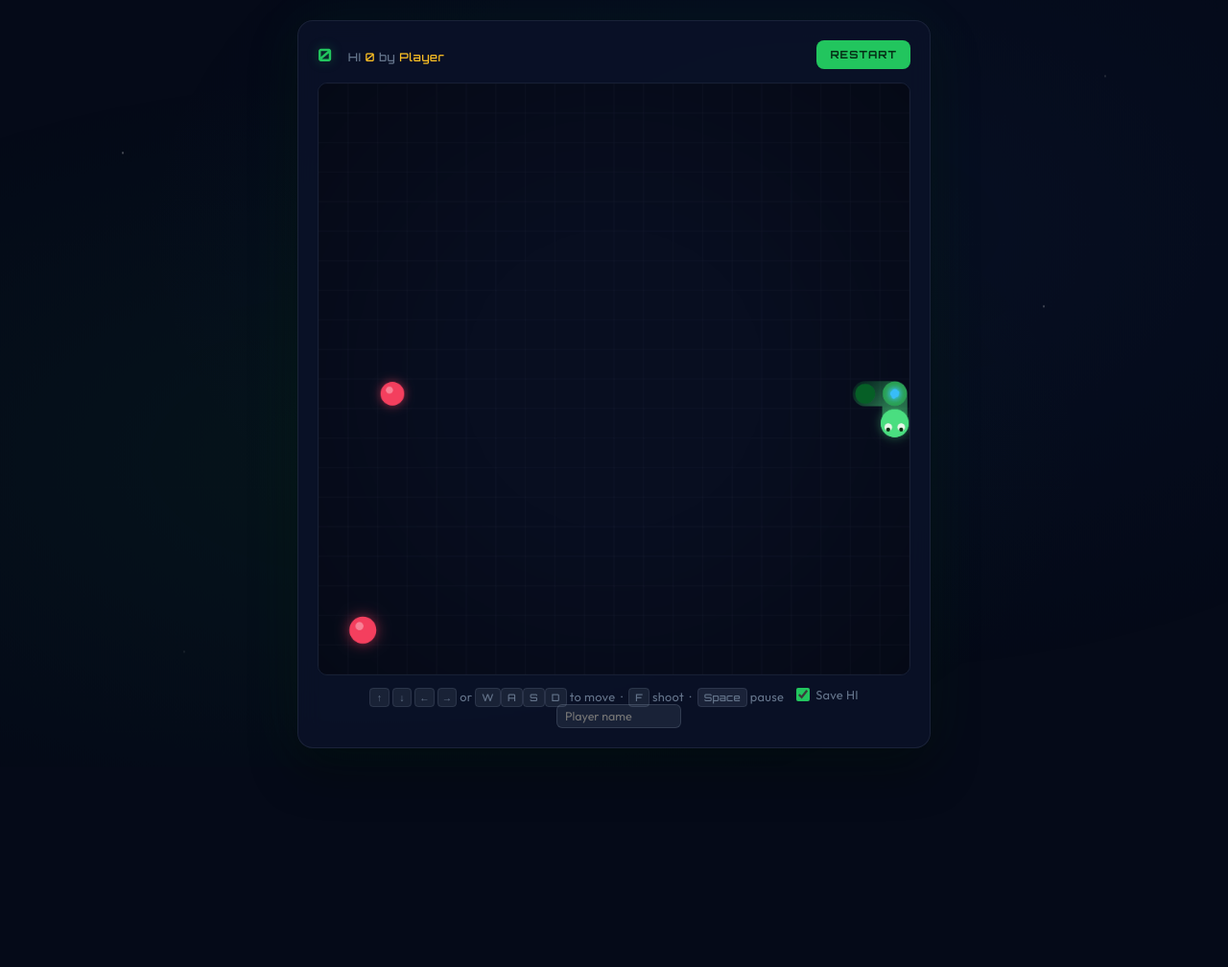
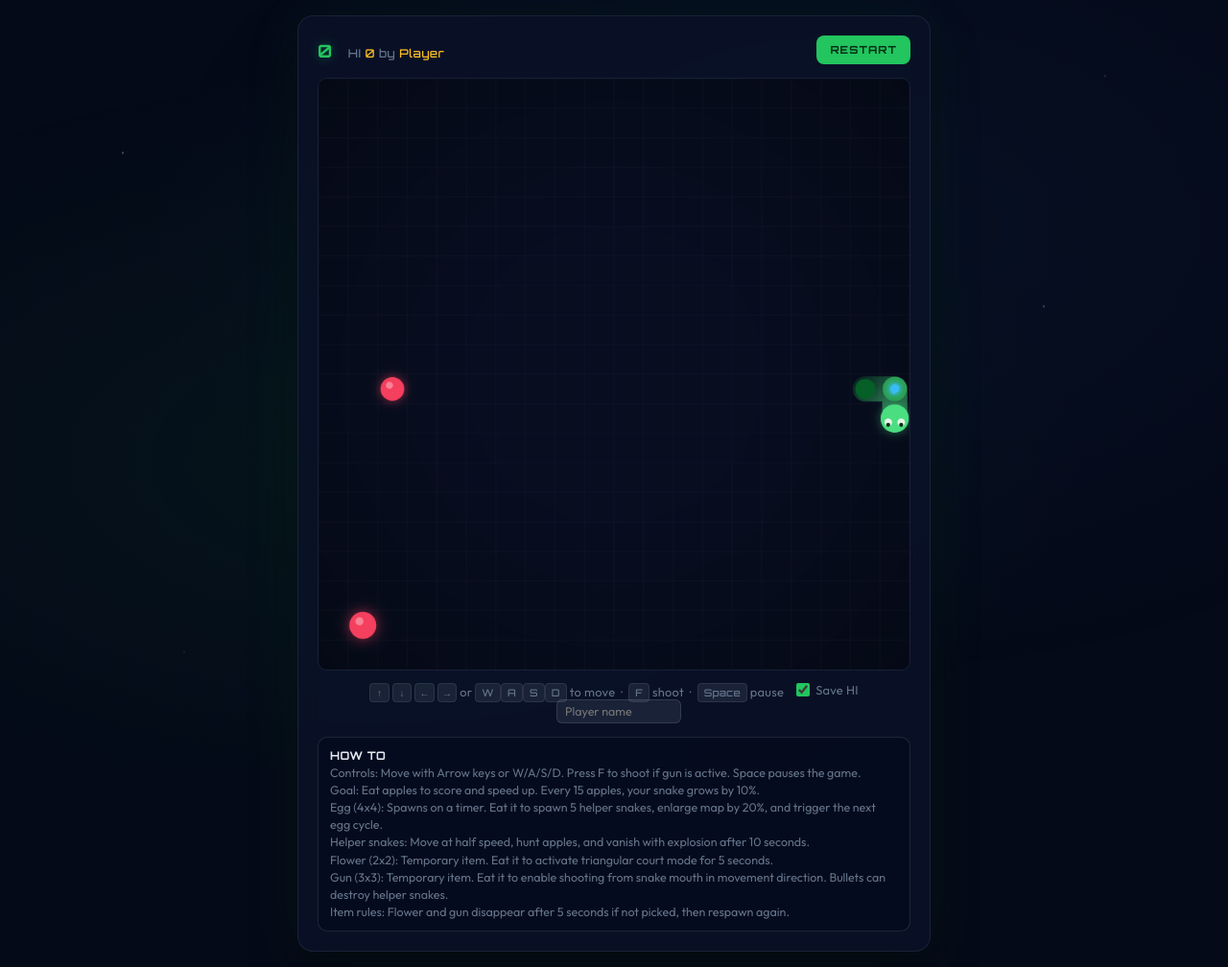
Before and after one commit to mochno/First-Codex-Snake-by-LS, a plain HTML site: page snake-game/snake-V18.html in a window 1280 px wide. Shown: the whole page at 96% size. Before the commit the page ends 800 px from the top, so only its background shows below. Drawn offline with Linux system fonts and the light colour scheme.

Commit message:
docs: V18 add in-game How To summary

```diff
--- a/snake-game/snake-V17.html
+++ b/snake-game/snake-V18.html
@@ -228,6 +228,24 @@
       width: 130px;
     }
 
+    .howto {
+      margin-top: 14px;
+      border: 1px solid rgba(148, 163, 184, 0.18);
+      background: rgba(2, 6, 23, 0.5);
+      border-radius: 10px;
+      padding: 10px 12px;
+      font-size: 0.78rem;
+      color: var(--muted);
+      line-height: 1.45;
+    }
+
+    .howto strong {
+      color: var(--text);
+      font-family: 'Orbitron', monospace;
+      font-size: 0.74rem;
+      letter-spacing: 0.4px;
+    }
+
     .hint kbd {
       background: rgba(148,163,184,0.12);
       padding: 2px 6px;
@@ -297,6 +315,17 @@
       <label><input id="saveHiToggle" type="checkbox" checked /> Save HI</label>
       <input id="playerName" type="text" maxlength="20" placeholder="Player name" />
     </p>
+
+    <section class="howto" aria-label="How to play">
+      <strong>HOW TO</strong><br />
+      Controls: Move with Arrow keys or W/A/S/D. Press F to shoot if gun is active. Space pauses the game.<br />
+      Goal: Eat apples to score and speed up. Every 15 apples, your snake grows by 10%.<br />
+      Egg (4x4): Spawns on a timer. Eat it to spawn 5 helper snakes, enlarge map by 20%, and trigger the next egg cycle.<br />
+      Helper snakes: Move at half speed, hunt apples, and vanish with explosion after 10 seconds.<br />
+      Flower (2x2): Temporary item. Eat it to activate triangular court mode for 5 seconds.<br />
+      Gun (3x3): Temporary item. Eat it to enable shooting from snake mouth in movement direction. Bullets can destroy helper snakes.<br />
+      Item rules: Flower and gun disappear after 5 seconds if not picked, then respawn again.
+    </section>
   </main>
 
   <script>
```
